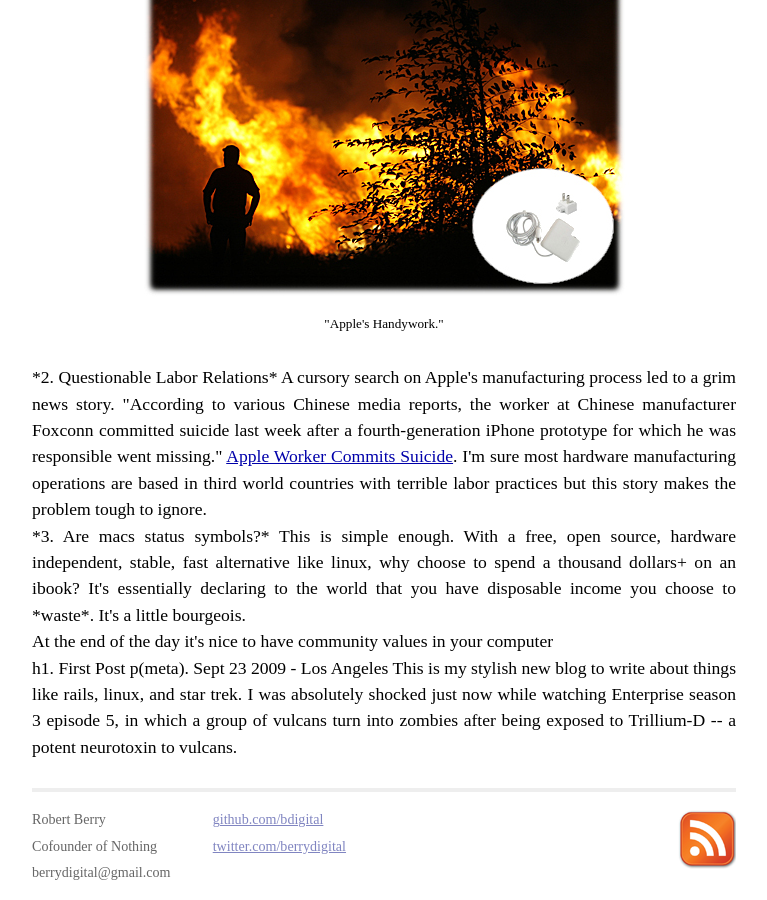
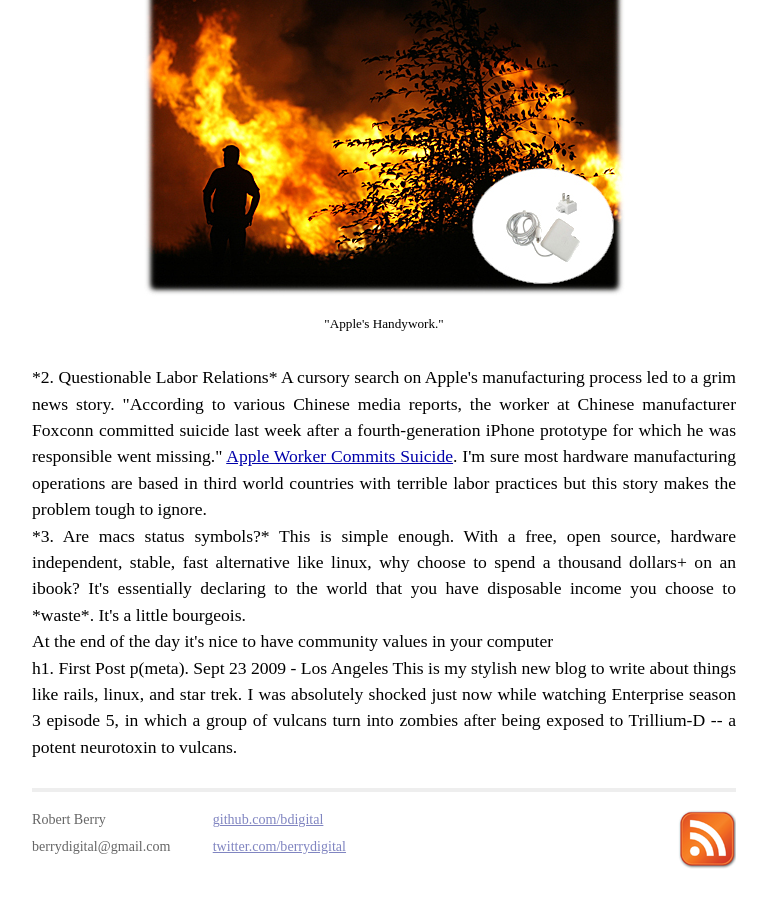
Before and after one commit to no0p/no0p.github.io, a Jekyll site: the page built from index.html, in a window 1280 px wide and 900 px high, scrolled down 6491 px. Shown: the whole window, without its empty margins (256-1023 px from the left). Built offline with Jekyll 4.4.1, drawn with Linux system fonts in a browser that asks for light colours; Markdown is read by kramdown in place of the engine named in the settings; after the commit the page ends 7369 px from its top, so only the background shows below that.

Commit message:
im not as sardonic as I used to be

```diff
--- a/_layouts/default.html
+++ b/_layouts/default.html
@@ -29,7 +29,6 @@
     <div class="contact">
       <p>
         Robert Berry<br />
-        Cofounder of Nothing<br />
         berrydigital@gmail.com
       </p>
     </div>
```
